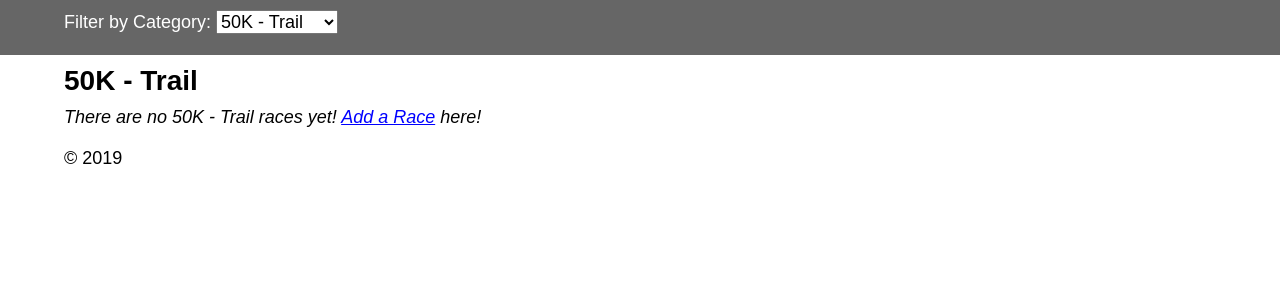
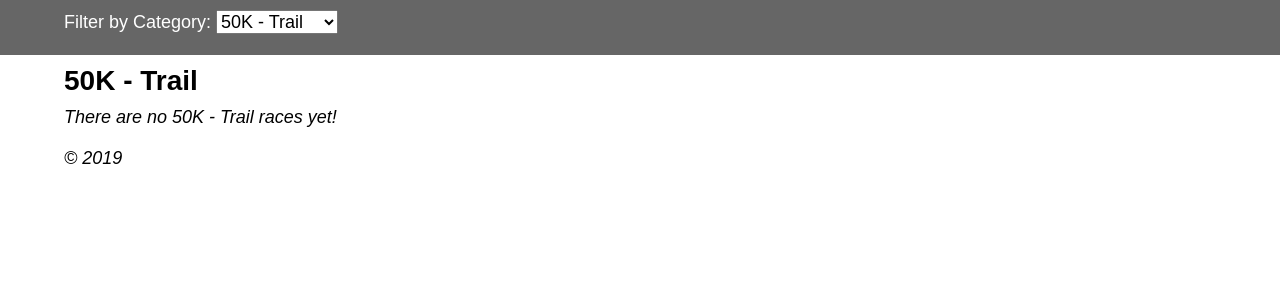
Before and after one commit to StephenGnoza/ultramarathoncatalogue, a Flask app: page /racecat/1 in a window 1280 px wide. Shown: the part 230-530 px from the top of the page. Run offline with Flask 2, Linux system fonts and the light colour scheme; data comes from the database, SQL or seed files in the repository; some libraries are stand-ins or nearby versions.

Commit message:
Add login check to add races upon no races.

```diff
--- a/templates/races.html
+++ b/templates/races.html
@@ -24,6 +24,6 @@
 </div>
 {% endfor %}
 {% if race is not in races %}
-<em>There are no {{racecat.name}} races yet!  <a href="/race/add">Add a Race</a> here!</em>
+<em>There are no {{racecat.name}} races yet! {% if 'user_id' in session %} <a href="/race/add">Add a Race</a> here!</em> {% endif %}
 {% endif %}
 {% endblock %}
--- a/templates/races_all.html
+++ b/templates/races_all.html
@@ -24,6 +24,6 @@
 </div>
 {% endfor %}
 {% if race is not in races %}
-<em>There are no races yet!  <a href="/race/add">Add a Race</a> here!</em>
+<em>There are no races yet! {% if 'user_id' in session %} <a href="/race/add">Add a Race</a> here!</em> {% endif %}
 {% endif %}
 {% endblock %}
```
